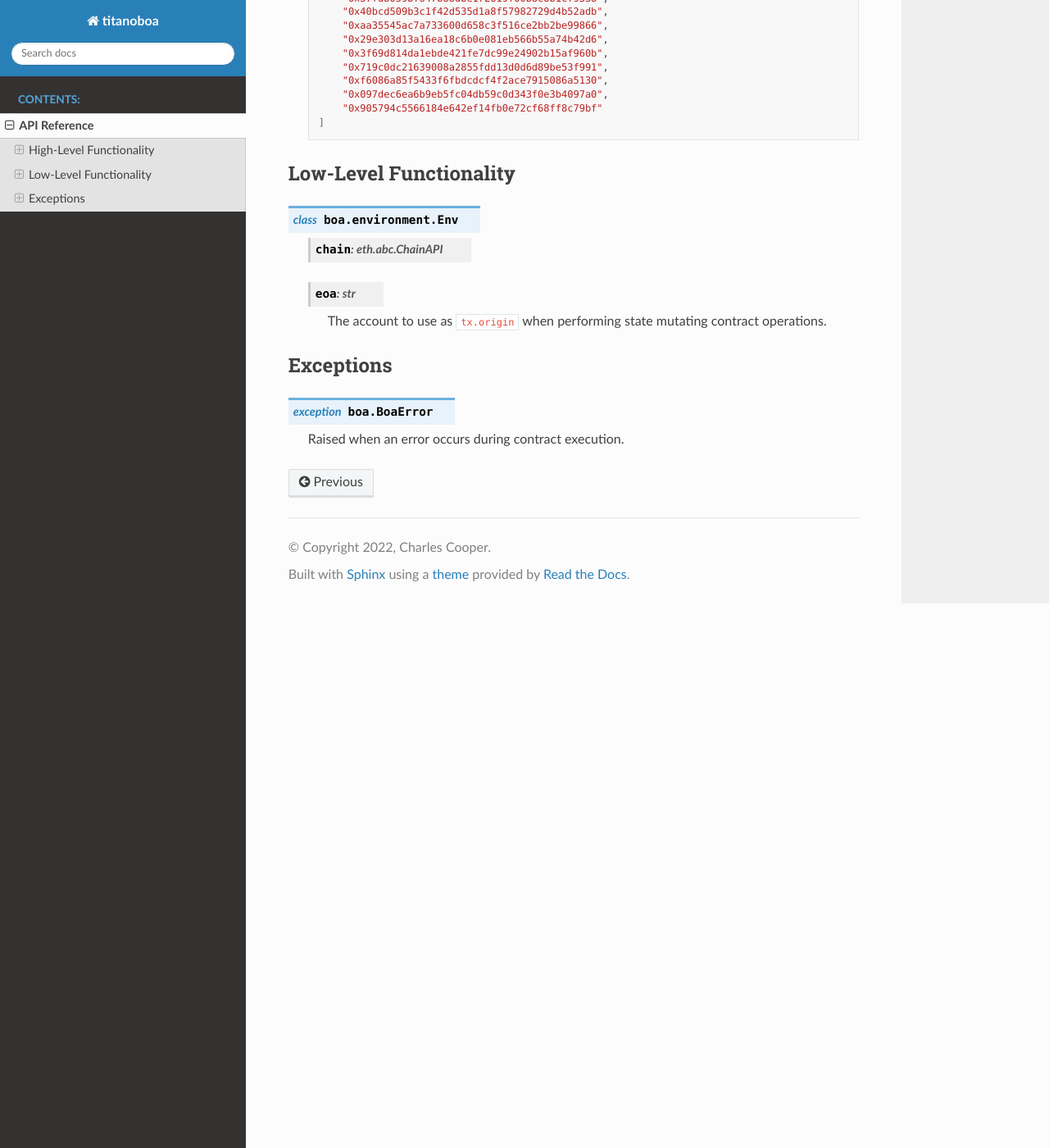
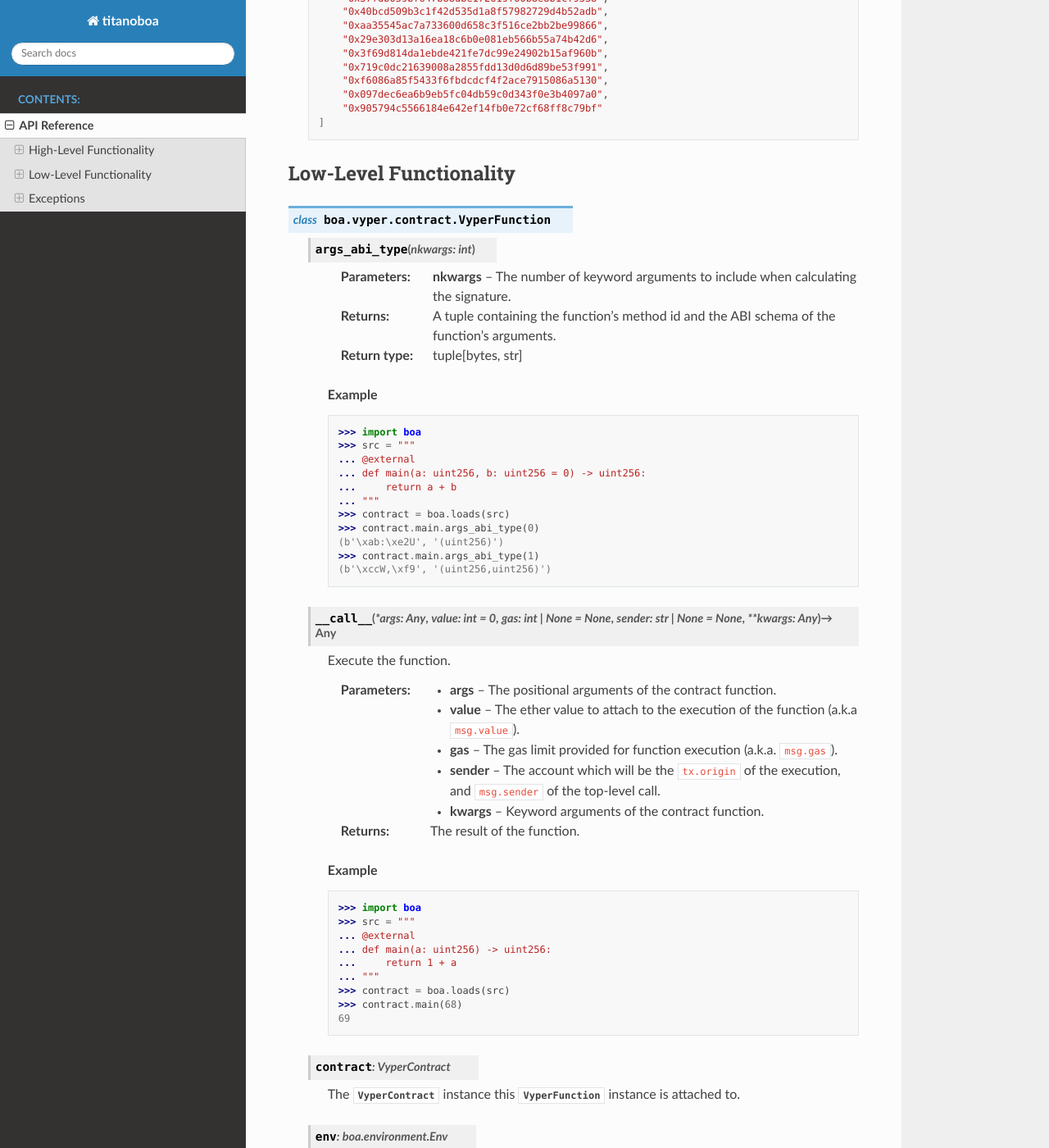
Before and after one commit to vyperlang/titanoboa, a Sphinx documentation site: the page built from docs/source/api.rst, in a window 1280 px wide and 1400 px high, scrolled down 4070 px. Shown: the whole window at 82% size. Built offline with Sphinx 7.4.7 and the Read the Docs theme 2.0.0, drawn with Linux system fonts in a browser that asks for light colours; some of the changed text lies outside the part shown.

Commit message:
docs: document VyperFunction class

```diff
--- a/docs/source/api.rst
+++ b/docs/source/api.rst
@@ -223,17 +223,96 @@ High-Level Functionality
 Low-Level Functionality
 -----------------------
 
-.. module:: boa.environment
+.. module:: boa.vyper.contract
 
-.. class:: Env
+.. class:: VyperFunction
 
-    .. attribute:: chain
-        :type: eth.abc.ChainAPI
+    .. method:: args_abi_type(nkwargs: int)
 
-    .. attribute:: eoa
+        :param nkwargs: The number of keyword arguments to include when calculating the signature.
+        :returns: A tuple containing the function's method id and the ABI schema of the function's arguments.
+        :rtype: tuple[bytes, str]
+
+        .. rubric:: Example
+
+        .. code-block:: python
+
+            >>> import boa
+            >>> src = """
+            ... @external
+            ... def main(a: uint256, b: uint256 = 0) -> uint256:
+            ...     return a + b
+            ... """
+            >>> contract = boa.loads(src)
+            >>> contract.main.args_abi_type(0)
+            (b'\xab:\xe2U', '(uint256)')
+            >>> contract.main.args_abi_type(1)
+            (b'\xccW,\xf9', '(uint256,uint256)')
+
+    .. method:: __call__(*args: Any, value: int = 0, gas: int | None = None, sender: str | None = None, **kwargs: Any) -> Any
+
+        Execute the function.
+
+        :param args: The positional arguments of the contract function.
+        :param value: The ether value to attach to the execution of the function (a.k.a ``msg.value``).
+        :param gas: The gas limit provided for function execution (a.k.a. ``msg.gas``).
+        :param sender: The account which will be the ``tx.origin`` of the execution, and ``msg.sender`` of the top-level call.
+        :param kwargs: Keyword arguments of the contract function.
+        :returns: The result of the function.
+
+        .. rubric:: Example
+
+        .. code-block:: python
+
+            >>> import boa
+            >>> src = """
+            ... @external
+            ... def main(a: uint256) -> uint256:
+            ...     return 1 + a
+            ... """
+            >>> contract = boa.loads(src)
+            >>> contract.main(68)
+            69
+
+    .. attribute:: contract
+        :type: VyperContract
+
+        The :py:class:`VyperContract` instance this :py:class:`VyperFunction` instance is attached to.
+
+    .. attribute:: env
+        :type: boa.environment.Env
+
+        The :py:class:`boa.environment.Env` instance of the :py:attr:`contract` attribute.
+
+    .. attribute:: fn_ast
+        :type: vyper.ast.nodes.FunctionDef
+
+        The Vyper AST of this function.
+
+    .. property:: assembly
+        :type: list[str]
+
+        The function's runtime bytecode as a list of mnemonics.
+
+    .. property:: bytecode
+        :type: bytes
+
+        The function's runtime bytecode in bytes form.
+
+    .. property:: fn_signature
+        :type: vyper.ast.signatures.function_signature.FunctionSignature
+
+        The internal Vyper representation of the function's signature.
+
+    .. property:: opcodes
         :type: str
 
-        The account to use as ``tx.origin`` when performing state mutating contract operations.
+        The function's runtime bytecode as a string of mnemonics.
+
+    .. property:: ir
+        :type: vyper.codegen.ir_node.IRnode
+
+        The internal representation of the function (a.k.a. VenomIR).
 
 Exceptions
 ----------
```
